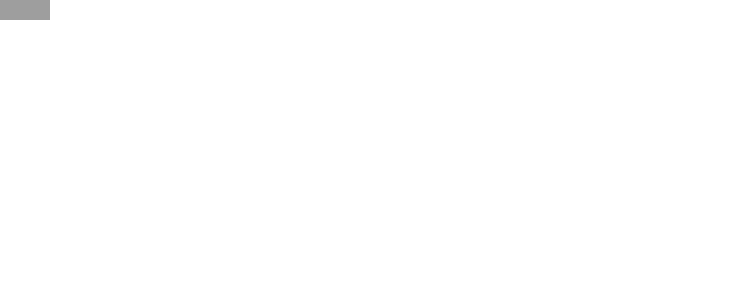
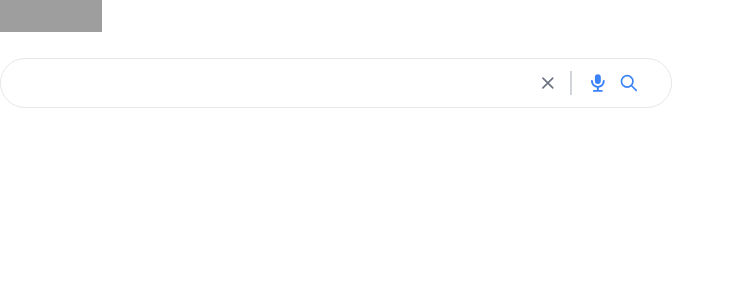
Before and after one commit to nwease/google-nick-2, a Next.js app: page /search in a window 1280 px wide. Shown: the top 300 px of the page, without its empty margins (0-735 px from the left). Built offline with nearby package versions, Linux system fonts and the light colour scheme; grey boxes are pictures that could not be loaded.

Commit message:
Began styling the search page

```diff
--- a/components/Header.jsx
+++ b/components/Header.jsx
@@ -1,14 +1,56 @@
 import Image from 'next/image'
+import { useRouter } from 'next/router'
+import {useRef} from 'react';
+import {SearchIcon, XIcon} from '@heroicons/react/outline';
+import {MicrophoneIcon} from '@heroicons/react/solid';
 
 function Header() {
+
+    const router = useRouter();
+    const searchInput = useRef(null);
+
+    const search = (e) => {
+        e.preventDefault();
+
+        const term = searchInput.current.value;
+        if (!term) return;
+
+        router.push(`/search?term=${term}`);
+    }
+
     return (
-        <header>
-            <Image
-                src='https://www.google.com/images/branding/googlelogo/1x/googlelogo_color_272x92dp.png'
-                alt='Google'
-                width={50}
-                height={20}
-            />
+        <header className='sticky top-0 bg-white'>
+            <div>
+                <Image
+                    className='cursor-pointer'
+                    src='https://www.google.com/images/branding/googlelogo/2x/googlelogo_color_92x30dp.png'
+                    alt='Google'
+                    width={102}
+                    height={32}
+                    onClick={() => router.push('/')}
+                />
+
+                <form className='input'>
+                    <input
+                        ref={searchInput}
+                        className='flex-grow w-full focus:outline-none'
+                        type='text'
+                    />
+
+                    <XIcon
+                        className='headerIcon'
+                        onClick={() => searchInput.current.value = ''}
+                    />
+
+                    <MicrophoneIcon className='headerIcon text-blue-500 hidden sm:inline-flex border-l-2 pl-4 border-gray-300' />
+
+                    <SearchIcon className='headerIcon text-blue-500 hidden sm:inline-flex' />
+
+                    <button type='submit' hidden onClick={search}>
+                        Search
+                    </button>
+                </form>
+            </div>
         </header>
     );
 }
--- a/pages/index.js
+++ b/pages/index.js
@@ -10,7 +10,6 @@
 export default function Home() {
 
     const router = useRouter();
-
     const searchInput = useRef(null);
 
     const search = (e) => {
@@ -64,12 +63,12 @@
                 <Image
                     src='https://www.google.com/images/branding/googlelogo/1x/googlelogo_color_272x92dp.png'
                     alt='Google'
-                    width={295}
-                    height={90}
+                    width={290}
+                    height={95}
                 />
 
                 <div className='input'>
-                    <SearchIcon className='h-5 mr-3 text-gray-500'/>
+                    <SearchIcon className='headerIcon text-gray-500'/>
 
                     <input
                         ref={searchInput}
@@ -77,7 +76,7 @@
                         type='text'
                     />
 
-                    <MicrophoneIcon className='h-5 mr-3 text-blue-500'/>
+                    <MicrophoneIcon className='headerIcon text-blue-500'/>
                 </div>
 
                 <div
@@ -92,7 +91,7 @@
                 </div>
             </form>
 
-            <Footer className=''/>
+            <Footer />
         </div>
     )
 }
--- a/styles/globals.css
+++ b/styles/globals.css
@@ -18,7 +18,7 @@
         max-w-md
         rounded-full
         border
-        border-gray-300
+        border-gray-200
         px-5
         py-3
         items-center
@@ -39,4 +39,16 @@
         active:ring-gray-400
         hover:shadow-md
     }
+    .headerIcon {
+        @apply
+        h-6
+        mr-3
+        text-gray-500
+        cursor-pointer
+        transition
+        duration-100
+        transform
+        hover:scale-125
+        sm:mr-3
+    }
 }
```
